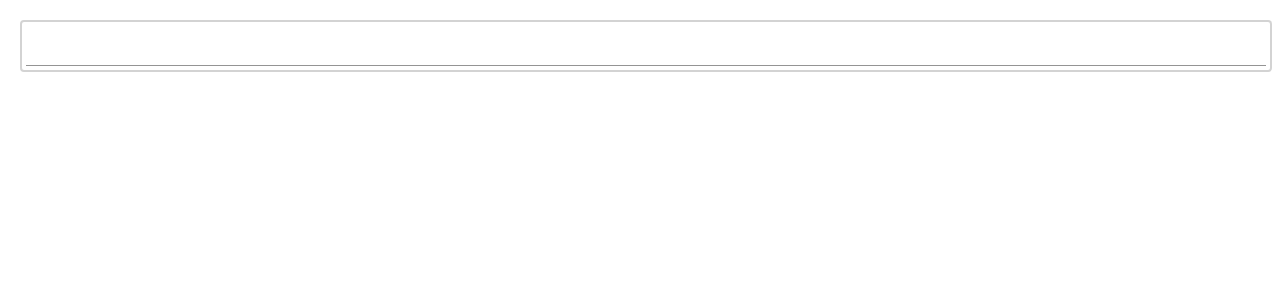
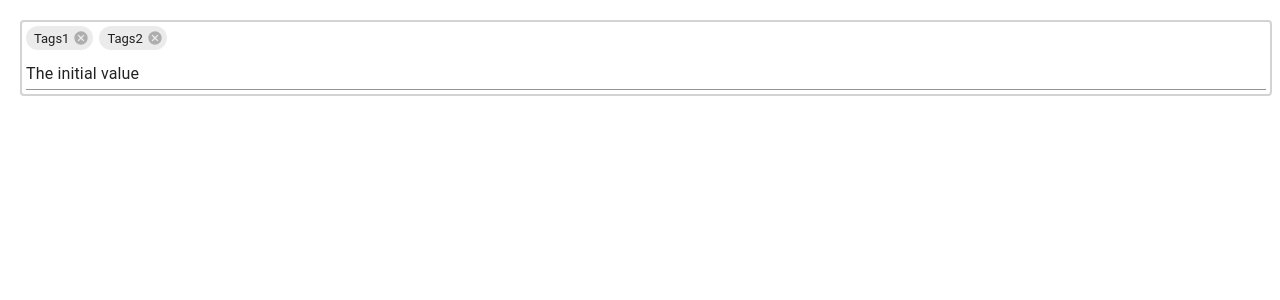
Before and after one commit to pauluzo/materialui-multi-input, a React (Create React App) app: page / in a window 1280 px wide. Shown: the top 300 px of the page. Built offline with nearby package versions, Linux system fonts and the light colour scheme.

Commit message:
configuration update

```diff
--- a/src/App.tsx
+++ b/src/App.tsx
@@ -3,12 +3,15 @@ import TagsInput from "./Example";
 import { createTheme } from "@mui/material";
 import { ThemeProvider } from "@mui/styles";
 import TagInput from "./TagInput";
+import { useState } from "react";
 
 const App = () => {
   const theme = createTheme();
+  const [tags, setTags] = useState(["Tags1", "Tags2"]);
 
   function handleSelecetedTags(items: any) {
-    console.log(items);
+    console.log("Handle selected items is called: ", items);
+    setTags(items);
   }
   return (
     <ThemeProvider theme={theme}>
@@ -28,7 +31,11 @@ const App = () => {
             placeholder="add Tags"
             label="tags"
           /> */}
-          <TagInput />
+          <TagInput
+            setUserTags={handleSelecetedTags}
+            userTags={tags}
+            initialValue="The initial value"
+          />
         </div>
       </div>
     </ThemeProvider>
--- a/src/TagInput/index.tsx
+++ b/src/TagInput/index.tsx
@@ -1,14 +1,20 @@
 import { Chip, FormControl, Input } from "@mui/material";
-import { useState } from "react";
+import { useEffect, useState } from "react";
 import { useStyles } from "./style";
 
-export default function TagInput() {
+export default function TagInput({ ...props }) {
+  const { userTags, setUserTags, initialValue = "" } = props;
   const classes = useStyles();
-  const [values, setValues] = useState([] as string[]);
-  const [inputValue, setInputValue] = useState("");
+  const [tags, setTags] = useState(userTags as string[]);
+  const [inputValue, setInputValue] = useState(initialValue);
+
+  useEffect(() => {
+    setUserTags(tags);
+    console.log("This useEffect is called: ", tags);
+  }, [tags]);
 
   const handleDelete = (index: number) => {
-    setValues((prevState) => {
+    setTags((prevState) => {
       const arr = [...prevState];
       arr.splice(index, 1);
 
@@ -27,12 +33,30 @@ export default function TagInput() {
   const handleKeyDown = (e: any) => {
     const { value } = e.target;
 
+    // If the enter key is clicked on
     if (e.key === "Enter" && value) {
+      const duplicate = tags.indexOf(value.trim());
+
+      if (duplicate !== -1) {
+        setInputValue("");
+        return;
+      }
+
+      if (!value.replace(/\s/g, "").length) return;
+
       e.persist();
-      let newList = values;
-      newList.push(value);
-      setValues(newList);
+      const newList = [...tags];
+      newList.push(value.trim());
+      setTags(newList);
       setInputValue("");
+      console.log("New list", tags);
+    }
+
+    // If the backspace key is clicked on
+    if (tags.length && !value.length && e.key === "Backspace") {
+      let newTags = [...tags];
+      newTags.pop();
+      setTags(newTags);
     }
   };
 
@@ -40,7 +64,7 @@ export default function TagInput() {
     <div>
       <FormControl classes={{ root: classes.formControlRoot }}>
         <div className={classes.rootContainer}>
-          {values.map((item: string, index: number) => (
+          {tags.map((item: string, index: number) => (
             <Chip
               key={index}
               size="small"
```
